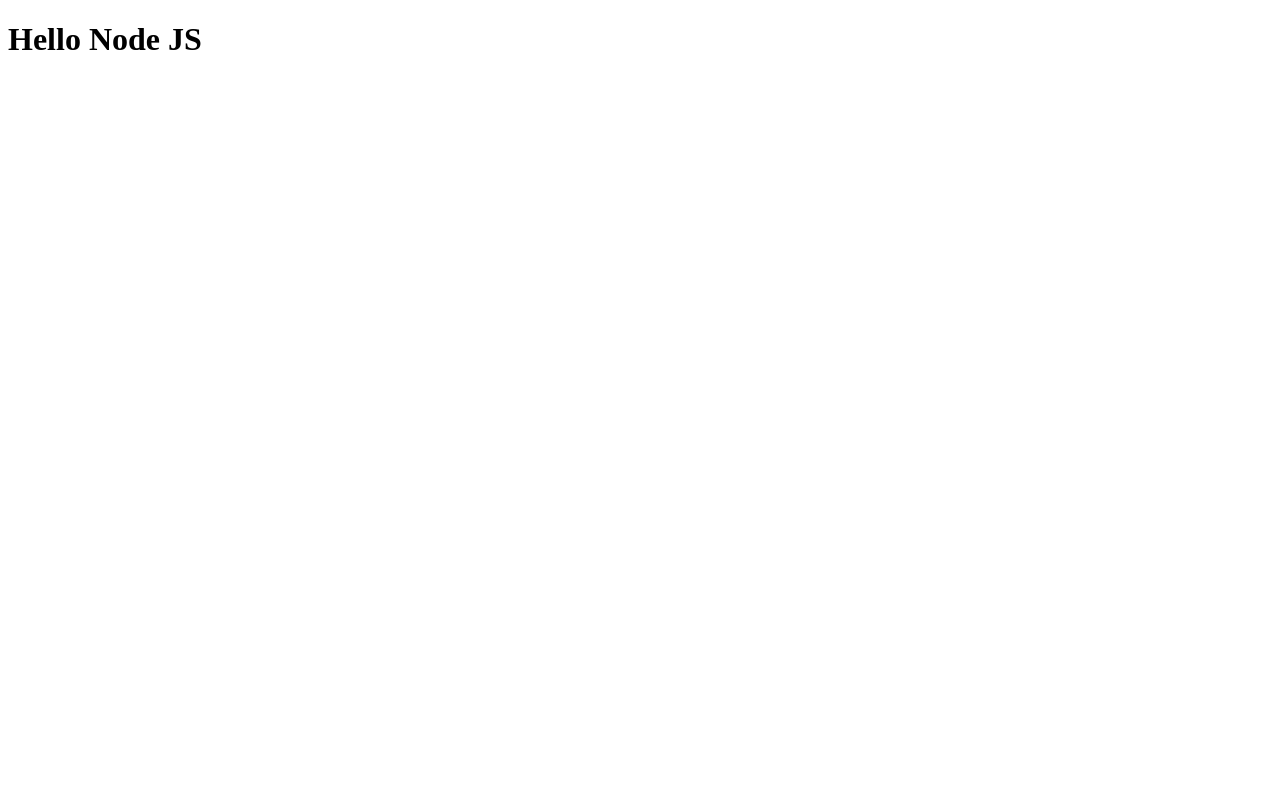
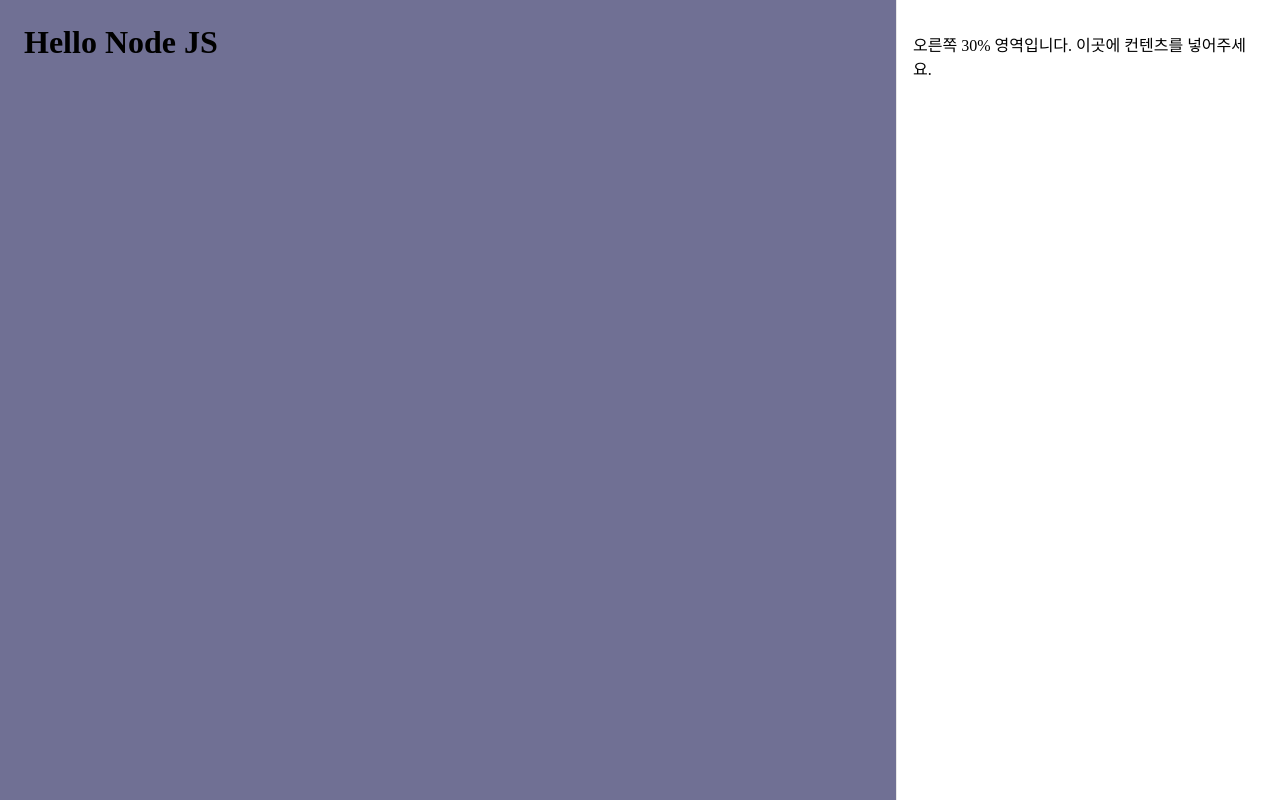
Before and after one commit to yonam-copspot/yonam-copspot, a website: page Admin/sidebar/index.html in a window 1280 px wide. Drawn offline with Linux system fonts and the light colour scheme.

Commit message:
7:3나누기

```diff
--- a/Admin/sidebar/index.html
+++ b/Admin/sidebar/index.html
@@ -4,8 +4,49 @@
     <meta charset="utf-8" />
     <meta name="viewport" content="width=device-width, initial-scale=1" />
     <title>Sidebar</title>
+    <style>
+      :root {
+        box-sizing: border-box;
+      }
+      *,
+      *:before,
+      *:after {
+        box-sizing: inherit;
+      }
+      html,
+      body {
+        height: 100%;
+        margin: 0;
+      }
+      .grid {
+        display: grid;
+        grid-template-columns: 7fr 3fr; /* 70% / 30% */
+        gap: 0;
+        height: 100vh;
+      }
+      .main {
+        padding: 24px;
+        background: #707094;
+      }
+      .side {
+        padding: 16px;
+        background: #ffffff;
+        border-left: 1px solid #e6e6e6;
+      }
+      h1 {
+        margin-top: 0;
+      }
+    </style>
   </head>
   <body>
-    <h1>Hello Node JS</h1>
+    <div class="grid">
+      <main class="main">
+        <h1>Hello Node JS</h1>
+      </main>
+      <aside class="side" id="user-work">
+        <!-- 사용자가 작업할 오른쪽 30% 영역입니다. 이곳에 자유롭게 추가하세요. -->
+        <p>오른쪽 30% 영역입니다. 이곳에 컨텐츠를 넣어주세요.</p>
+      </aside>
+    </div>
   </body>
 </html>
```
